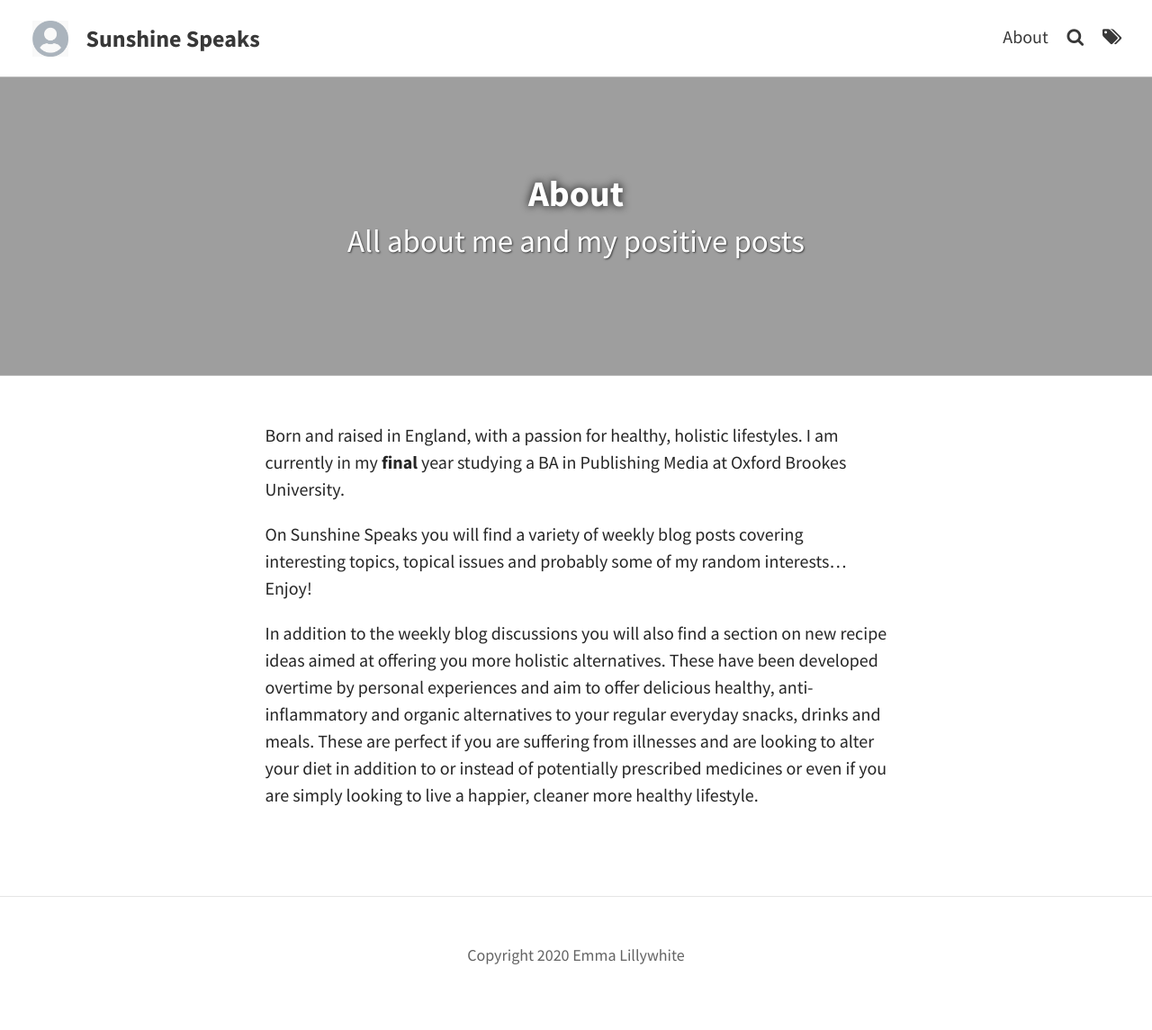
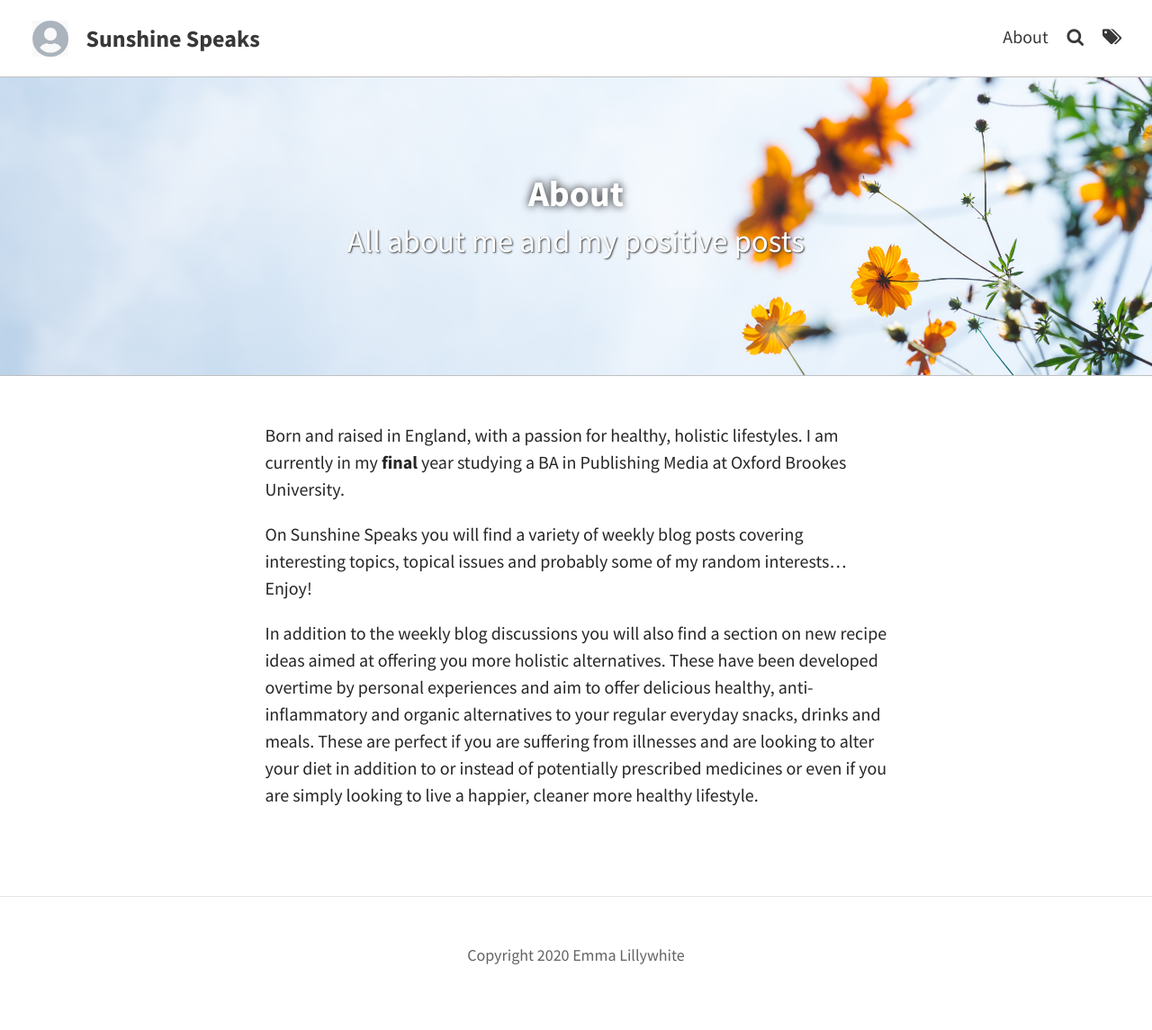
Before and after one commit to sunshinespeaks/sunshinespeaks.github.io, a Jekyll site: the page built from pages/about.md, in a window 1280 px wide. Shown: the whole page at 90% size. Built offline with Jekyll 4.4.1, drawn with Linux system fonts in a browser that asks for light colours.

Commit message:
Heading image changes

```diff
--- a/_config.yml
+++ b/_config.yml
@@ -56,7 +56,7 @@ header_text: My blog and holistic recipes
 recipecollection: Your recipe collection
 
 # find an image for your own home page and put it into the images folder
-header_feature_image: /uploads/HolisticTeapic.jpg
+header_feature_image: /uploads/Sunshine.jpg
 recipe_bookcover: /uploads/bookcover.jpg
 
 twitter_username:   #change to your own twitter account
--- a/pages/about.md
+++ b/pages/about.md
@@ -3,7 +3,7 @@ layout: page
 title: About
 subtitle: All about me and my positive posts #optional sub title to the post
 permalink: /about/
-header_feature_image:  /uploads/Books&Coffee.jpg #replace this for yours
+header_feature_image:  /uploads/Flowers.jpg #replace this for yours
 tags:
 published: true
 description:
```
Also changed, not shown: 1 other file.
